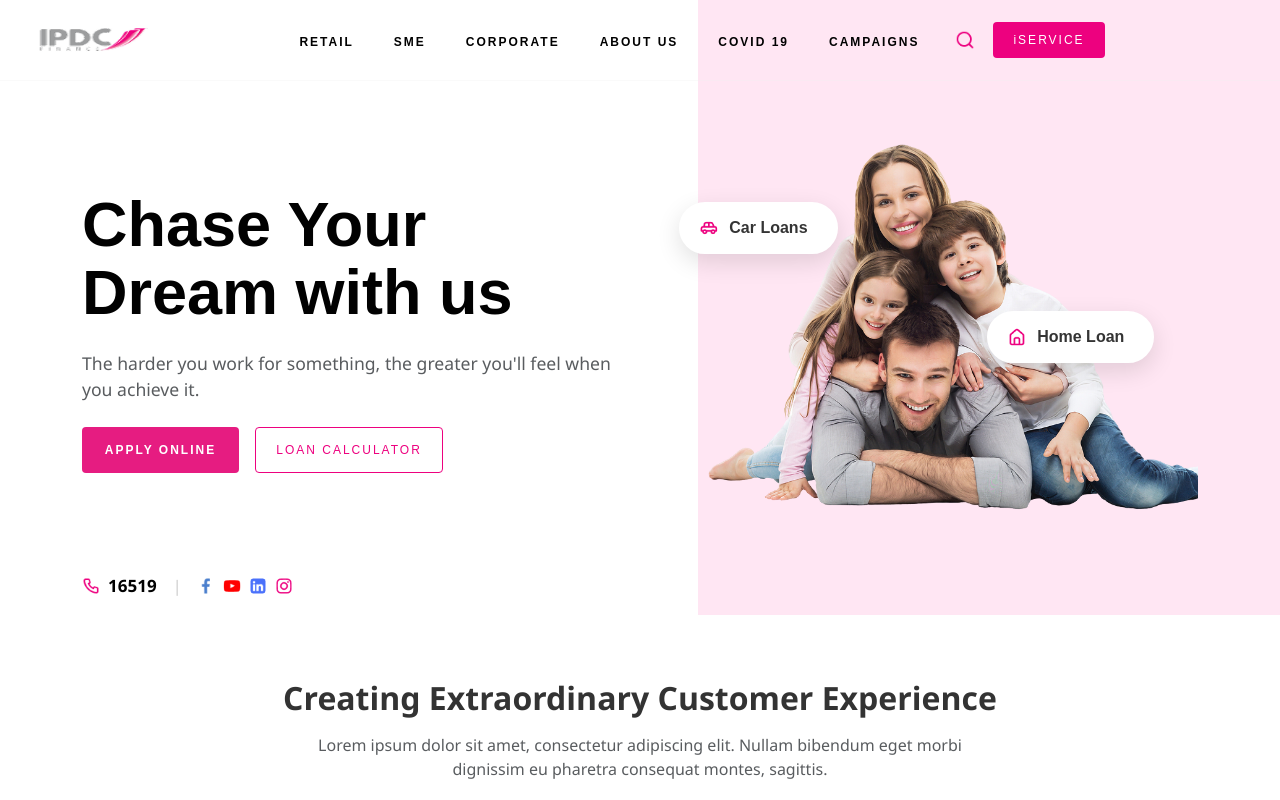
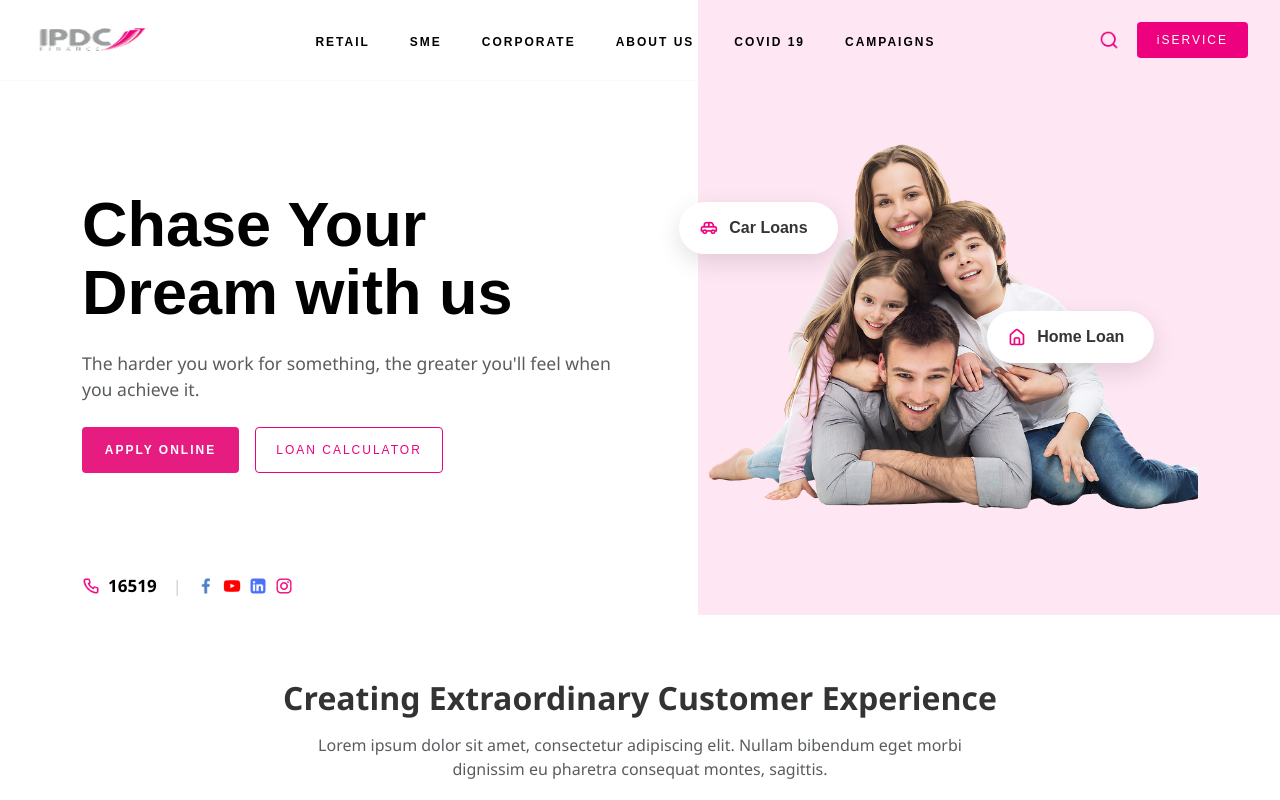
Before and after one commit to kravi97/IPDC, a Next.js app: page / in a window 1280 px wide. Shown: the top 800 px of the page. Built offline with nearby package versions, Linux system fonts and the light colour scheme.

Commit message:
changes for the navbar button right aligned.

```diff
--- a/src/components/HeroSection.module.scss
+++ b/src/components/HeroSection.module.scss
@@ -1,8 +1,8 @@
 // Navbar Custom Styles
 .navbarCustomContainer {
-    display: flex;
+    display: grid;
+    grid-template-columns: auto 1fr auto;
     align-items: center;
-    justify-content: space-between;
     padding: 0 32px;
     min-height: 80px;
     background: transparent;
@@ -66,7 +66,7 @@
     align-items: center;
     gap: 32px;
     list-style: none;
-    margin: 0;
+    margin: 0 auto;
     padding: 0;
 }
 
@@ -92,7 +92,8 @@
     display: flex;
     align-items: center;
     gap: 18px;
-    margin-left: 32px;
+    justify-self: end;
+    margin-left: 0;
 }
 
 .magnifierIcon {
@@ -377,6 +378,7 @@
         flex-direction: column;
         align-items: flex-end;
         gap: 10px;
+
         .badge {
             position: static;
             font-size: 12px;
@@ -389,6 +391,7 @@
     .imageContainer {
         margin-top: 2rem;
         padding: 0 1rem;
+
         img {
             max-width: 100% !important;
             height: auto !important;
@@ -434,6 +437,7 @@
         max-height: calc(100vh - 80px);
         overflow-y: auto;
     }
+
     .navbarCollapse.show {
         display: flex;
     }
@@ -465,16 +469,19 @@
         pointer-events: none;
         z-index: 2;
     }
+
     .badge {
         position: absolute;
         pointer-events: auto;
         margin: 0;
     }
+
     .carLoan {
         top: 18%;
         left: 5%;
         right: auto;
     }
+
     .homeLoan {
         top: 45%;
         right: 8%;
@@ -495,12 +502,14 @@
         gap: 12px;
         margin-top: 1rem;
     }
+
     .badge {
         position: static !important;
         margin: 0;
-        box-shadow: 0 4px 12px rgba(0,0,0,0.08);
+        box-shadow: 0 4px 12px rgba(0, 0, 0, 0.08);
     }
 }
+
 @media (max-width: 576px) {
     .badges {
         flex-direction: column;
@@ -520,6 +529,7 @@
         flex-direction: column;
         align-items: center;
     }
+
     .img-fluid {
         max-width: 100% !important;
         height: auto !important;
@@ -531,11 +541,12 @@
     min-height: unset;
     padding-bottom: 0.5rem;
 }
+
 .heroContent {
     padding-bottom: 0.5rem;
 }
 
 // Remove extra margin from last row
-.heroContent > .row:last-child {
+.heroContent>.row:last-child {
     margin-bottom: 0 !important;
 }
```
